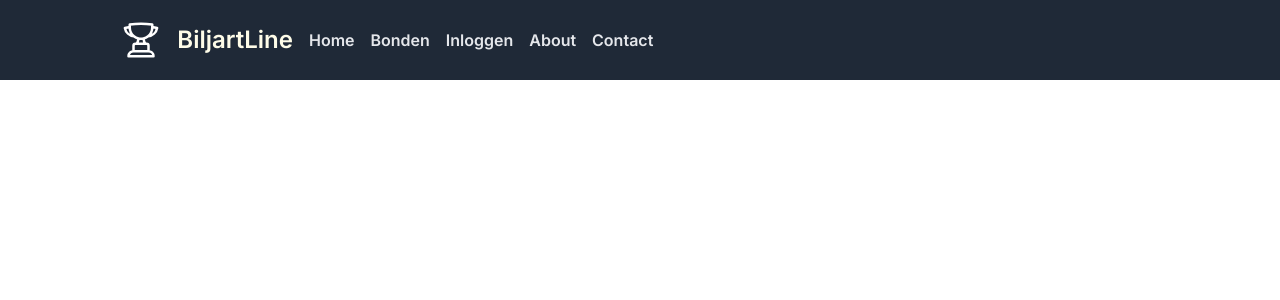
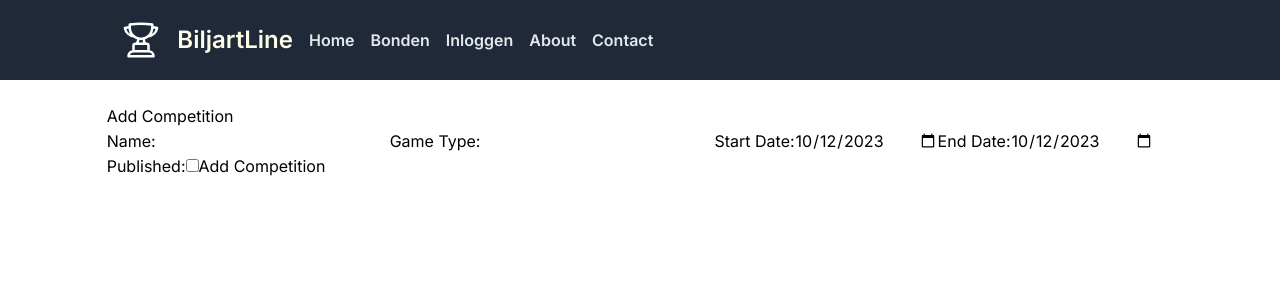
Before and after one commit to Lars-v-Delft/BiljartLineUserFrontEnd, a Next.js app: page /bonden/1/competities/toevoegen in a window 1280 px wide. Shown: the top 300 px of the page. Built offline with nearby package versions, Linux system fonts and the light colour scheme.

Commit message:
suspense loading of competitionTeams with improved error handling

```diff
--- a/app/bonden/[bondId]/competities/[competitieId]/page.tsx
+++ b/app/bonden/[bondId]/competities/[competitieId]/page.tsx
@@ -1,23 +1,30 @@
 import TeamList from "@/app/components/TeamList";
 import { getCompetition } from "@/app/services/competitions"
 import { getTeamsByCompetition } from "@/app/services/teams"
+import { Suspense } from "react";
 
 export default async function CompetitionTeams({ params }: { params: { competitieId: number } }) {
-    let competitionPromise = getCompetition(params.competitieId).catch(() => null);
-    let teamsPromise = getTeamsByCompetition(params.competitieId).catch(() => null);
+    let competitionPromise = getCompetition(params.competitieId);
+    let teamsPromise = getTeamsByCompetition(params.competitieId);
 
-    const [competition, teams] = await Promise.all([competitionPromise, teamsPromise]);
+    async function displayCompetitionName() {
+        try {
+            const competition = await competitionPromise;
+            return <h1>Teams in competitie {competition.name}</h1>;
+        } catch {
+            return <h1 className="bg-red-100 text-red-500 p-4 rounded">Competitie informatie kan niet geladen worden</h1>;
+        }
+    }
+
     return (
         <div>
-            {competition === null ?
-                <h1 className="bg-red-100 text-red-500 p-4 rounded">Competitie informatie kan niet geladen worden</h1> :
-                <h1>Teams in competitie {competition.name}</h1>
-            }
+            <Suspense fallback={<p>Competitie laden...</p>}>
+                {displayCompetitionName()}
+            </Suspense>
             <br />
-            {teams === null ?
-                <h1 className="bg-red-100 text-red-500 p-4 rounded">Teams in competitie kunnen niet geladen worden</h1> :
-                <TeamList teams={teams} />
-            }
+            <Suspense fallback={<p>Teams laden...</p>}>
+                <TeamList promise={teamsPromise} />
+            </Suspense>
         </div>
     )
 }
--- a/app/bonden/[bondId]/competities/toevoegen/page.tsx
+++ b/app/bonden/[bondId]/competities/toevoegen/page.tsx
@@ -1,5 +1,82 @@
+import React, { useState } from 'react';
+import { useRouter } from 'next/router';
+import { competition } from '../../your-competition-model-path'; // Update with the correct path to your competition model
+
+export default async function addCompitition() {
+    const [competitionData, setCompetitionData] = useState<competition>({
+        id: 0, // You may want to generate unique IDs differently
+        federationId: 0, // Initialize with the appropriate value
+        name: '',
+        gameType: '',
+        startDate: new Date(),
+        endDate: new Date(),
+        published: false,
+    });
+
+    const router = useRouter();
+
+    const handleSubmit = async (e: React.FormEvent) => {
+        e.preventDefault();
+        // You can add logic to submit the competition data to your backend here
+        console.log('Competition data submitted:', competitionData);
+        // Redirect to another page after submission
+        router.push('/competitions'); // Update with the correct route
+    };
+
+    return (
+        <div>
+            <h1>Add Competition</h1>
+            <form onSubmit={handleSubmit}>
+                <label>Name:
+                    <input
+                        type="text"
+                        value={competitionData.name}
+                        onChange={(e) => setCompetitionData({ ...competitionData, name: e.target.value })}
+                    />
+                </label>
+
+                <label>Game Type:
+                    <input
+                        type="text"
+                        value={competitionData.gameType}
+                        onChange={(e) => setCompetitionData({ ...competitionData, gameType: e.target.value })}
+                    />
+                </label>
+
+                <label>Start Date:
+                    <input
+                        type="date"
+                        value={competitionData.startDate.toISOString().split('T')[0]}
+                        onChange={(e) => setCompetitionData({ ...competitionData, startDate: new Date(e.target.value), })}
+                    />
+                </label>
+
+                <label>End Date:
+                    <input
+                        type="date"
+                        value={competitionData.endDate.toISOString().split('T')[0]}
+                        onChange={(e) => setCompetitionData({ ...competitionData, endDate: new Date(e.target.value), })}
+                    />
+                </label>
+
+                <label>Published:
+                    <input
+                        type="checkbox"
+                        checked={competitionData.published}
+                        onChange={(e) => setCompetitionData({ ...competitionData, published: e.target.checked, })}
+                    />
+                </label>
+
+                <button type="submit">Add Competition</button>
+            </form>
+        </div>
+    );
+}
 
 
-export default async function addCompitition() {
 
-}
+
+{/* <form onSubmit={aaa.post("")}>
+    <input></input>
+    <button type="submit"></button>
+</form> */}
--- a/app/components/TeamList.tsx
+++ b/app/components/TeamList.tsx
@@ -1,6 +1,8 @@
 import Link from "next/link";
 
-export default function TeamList({ teams }: { teams: team[] }) {
+export default async function TeamList({ promise }: { promise: Promise<team[]> }) {
+    try {
+        const teams: team[] = await promise;
         return (
             <table className="w-full text-left">
                 <thead className="text-xs uppercase bg-gray-700 text-gray-400">
@@ -20,6 +22,8 @@ export default function TeamList({ teams }: { teams: team[] }) {
                     )}
                 </tbody>
             </table>
-
         )
+    } catch {
+        return <h1 className="bg-red-100 text-red-500 p-4 rounded">Teams kunnen niet geladen worden</h1>
     }
+}
--- a/app/services/competitions.ts
+++ b/app/services/competitions.ts
@@ -32,8 +32,8 @@ export async function getCompetition(id: number): Promise<competition> {
         const rawData = await response.json();
 
         const competition: competition = mapCompetitionFromRawData(rawData);
-        await delay(5000);
-        // throw new Error(`show stijn`)
+        await delay(3000);
+        throw new Error(`show stijn`)
         return competition;
     } catch (error: any) {
         throw new Error(`An error occurred while fething competition: ${error.message}`)
--- a/app/services/teams.ts
+++ b/app/services/teams.ts
@@ -9,6 +9,7 @@ export async function getTeamsByCompetition(id: number): Promise<team[]> {
         }
         const teams: team[] = await response.json()
         await delay(5000);
+        // throw new Error('demonstratie')
         return teams;
     } catch (error: any) {
         throw new Error(`An error occurred while fething teams: ${error.message}`)
--- a/tsconfig.json
+++ b/tsconfig.json
@@ -33,7 +33,9 @@
     "next-env.d.ts",
     "**/*.ts",
     "**/*.tsx",
-    ".next/types/**/*.ts"
+    ".next/types/**/*.ts",
+    "app/components/ErrorBoundary.jsx",
+    "app/components/ErrorBoundary.jsx"
   ],
   "exclude": [
     "node_modules"
```
Also changed, not shown: 1 other file (tests, documents, lock files or other folders). Lines whose indentation alone changed are shown as unchanged.
